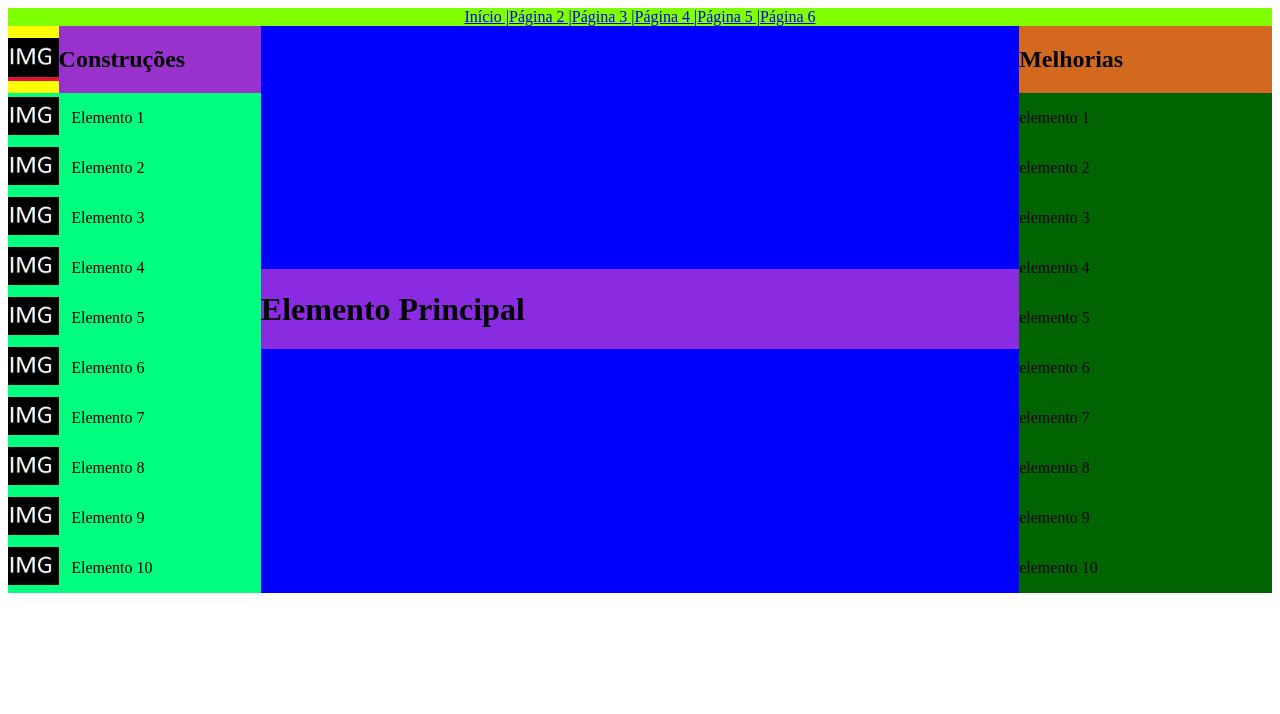
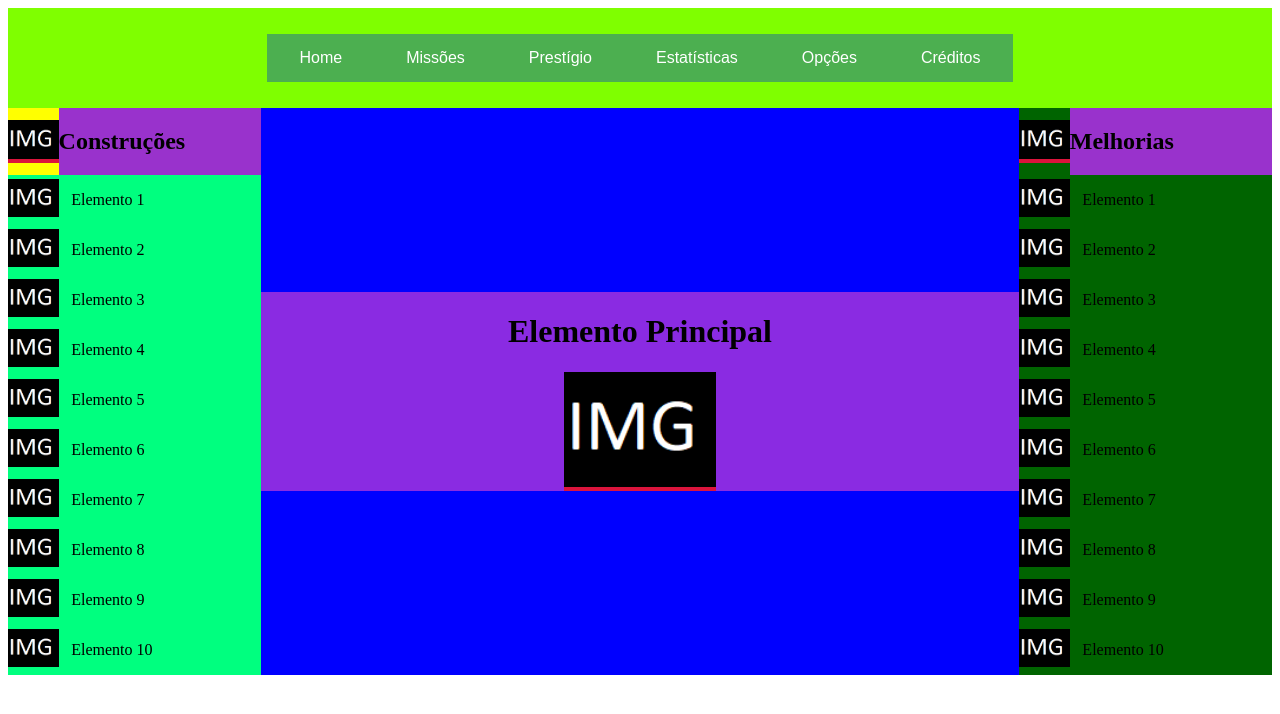
Before and after one commit to SergioArthur115/PI-JOGO, a plain HTML site: page index.html in a window 1280 px wide. Drawn offline with Linux system fonts and the light colour scheme.

Commit message:
Ajustes na index

```diff
--- a/css/estilo.css
+++ b/css/estilo.css
@@ -1,6 +1,8 @@
 .conteudo {
     display: flex;
     width: 100%;
+    height: 100%;
+    justify-content: center;
     align-items: center;
     background-color: blue;
 }
@@ -8,14 +10,17 @@
 .conteudo_construcoes {
     display: flex;
     width: 20%;
+    height: 100%;
     justify-content: left;
     flex-direction: column;
     background-color: yellow;
 }
 
 .conteudo_objPrincipal {
+    display: flex;
     width: 60%;
-    justify-content: center;
+    flex-direction: column;
+    align-items: center;
     background-color: blueviolet;
 }
 
@@ -29,6 +34,7 @@
 
 .conteudo_construcoes_elementos {
     display: flex;
+    height: 100%;
     justify-content: left;
     flex-direction: column;
     background-color: springgreen;
@@ -36,6 +42,8 @@
 
 .conteudo_melhorias_elementos {
     display: flex;
+    width: 20%;
+    height: 100%;
     justify-content: right;
     flex-direction: column;
     background-color: darkgreen;
@@ -47,29 +55,36 @@
     width: 100%;
 }
 
+.conteudo_melhorias_titulo {
+    display: flex;
+    align-items: center;
+    width: 100%;
+}
+
 .conteudo_construcoes_titulo_imagem {
     width: 20%;
-
     background-color: crimson;
 }
+
 .conteudo_construcoes_titulo_texto {
     width: 80%;
     background-color: darkorchid;
 }
+
 .conteudo_construcoes_titulo_imagem_imagem {
     width: 100%;
 }
 
-.conteudo_construcoes_elementos_elemento{
+.conteudo_construcoes_elementos_elemento {
     display: flex;
     align-items: center;
     gap: 5%;
 }
 
-.conteudo_construcoes_elementos_elemento_imagem{
+.conteudo_construcoes_elementos_elemento_imagem {
     width: 20%;
 }
 
-.conteudo_construcoes_elementos_elemento_imagem_imagem{
+.imagem {
     width: 100%;
 }
--- a/css/menu.css
+++ b/css/menu.css
@@ -1,7 +1,18 @@
 .cabecalho_menu{
     width: 100%;
+    height: 100px;
     display: flex;
     justify-content: center;
     align-items: center;
     background-color: chartreuse;
 }
+.button {
+    background-color: #4CAF50; /* Green */
+    border: none;
+    color: white;
+    padding: 15px 32px;
+    text-align: center;
+    text-decoration: none;
+    display: inline-block;
+    font-size: 16px;
+  }
--- a/index.html
+++ b/index.html
@@ -11,19 +11,20 @@
 
 <body>
     <nav class="cabecalho_menu">
-        <a href="index.html">Início |</a>
-        <a href="paginas/pagina2.html">Página 2 |</a>
-        <a href="paginas/pagina3.html">Página 3 |</a>
-        <a href="paginas/pagina4.html">Página 4 |</a>
-        <a href="paginas/pagina5.html">Página 5 |</a>
-        <a href="paginas/pagina6.html">Página 6 </a>
+        <a href="index.html"><button type="button" class="button">Home</button></a>
+        <a href="paginas/missoes.html"><button type="button" class="button">Missões</button></a>
+        <a href="paginas/prestigio.html"><button type="button" class="button">Prestígio</button></a>
+        <a href="paginas/estatisticas.html"><button type="button" class="button">Estatísticas</button></a>
+        <a href="paginas/opcoes.html"><button type="button" class="button">Opções</button></a>
+        <a href="paginas/creditos.html"><button type="button" class="button">Créditos</button></a>
     </nav>
     <div class="conteudo">
+        <!-- construçoes -->
         <div class="conteudo_construcoes">
             <div class="conteudo_construcoes_titulo">
                 <div class="conteudo_construcoes_titulo_imagem">
                     <img src="./imagens/img.png" alt="img" title="img"
-                        class="conteudo_construcoes_titulo_imagem_imagem">
+                        class="imagem">
                 </div>
                 <div class="conteudo_construcoes_titulo_texto">
                     <h2>Construções</h2>
@@ -34,7 +35,7 @@
                 <div class="conteudo_construcoes_elementos_elemento">
                     <div class="conteudo_construcoes_elementos_elemento_imagem">
                         <img src="./imagens/img.png" alt="img" title="img"
-                            class="conteudo_construcoes_elementos_elemento_imagem_imagem">
+                        class="imagem">
                     </div>
                     <div class="conteudo_construcoes_elementos_elemento_texto">
                         <p>Elemento 1</p>
@@ -43,7 +44,7 @@
                 <div class="conteudo_construcoes_elementos_elemento">
                     <div class="conteudo_construcoes_elementos_elemento_imagem">
                         <img src="./imagens/img.png" alt="img" title="img"
-                            class="conteudo_construcoes_elementos_elemento_imagem_imagem">
+                        class="imagem">
                     </div>
                     <div class="conteudo_construcoes_elementos_elemento_texto">
                         <p>Elemento 2</p>
@@ -52,7 +53,7 @@
                 <div class="conteudo_construcoes_elementos_elemento">
                     <div class="conteudo_construcoes_elementos_elemento_imagem">
                         <img src="./imagens/img.png" alt="img" title="img"
-                            class="conteudo_construcoes_elementos_elemento_imagem_imagem">
+                        class="imagem">
                     </div>
                     <div class="conteudo_construcoes_elementos_elemento_texto">
                         <p>Elemento 3</p>
@@ -61,7 +62,7 @@
                 <div class="conteudo_construcoes_elementos_elemento">
                     <div class="conteudo_construcoes_elementos_elemento_imagem">
                         <img src="./imagens/img.png" alt="img" title="img"
-                            class="conteudo_construcoes_elementos_elemento_imagem_imagem">
+                        class="imagem">
                     </div>
                     <div class="conteudo_construcoes_elementos_elemento_texto">
                         <p>Elemento 4</p>
@@ -70,7 +71,7 @@
                 <div class="conteudo_construcoes_elementos_elemento">
                     <div class="conteudo_construcoes_elementos_elemento_imagem">
                         <img src="./imagens/img.png" alt="img" title="img"
-                            class="conteudo_construcoes_elementos_elemento_imagem_imagem">
+                        class="imagem">
                     </div>
                     <div class="conteudo_construcoes_elementos_elemento_texto">
                         <p>Elemento 5</p>
@@ -79,7 +80,7 @@
                 <div class="conteudo_construcoes_elementos_elemento">
                     <div class="conteudo_construcoes_elementos_elemento_imagem">
                         <img src="./imagens/img.png" alt="img" title="img"
-                            class="conteudo_construcoes_elementos_elemento_imagem_imagem">
+                        class="imagem">
                     </div>
                     <div class="conteudo_construcoes_elementos_elemento_texto">
                         <p>Elemento 6</p>
@@ -88,7 +89,7 @@
                 <div class="conteudo_construcoes_elementos_elemento">
                     <div class="conteudo_construcoes_elementos_elemento_imagem">
                         <img src="./imagens/img.png" alt="img" title="img"
-                            class="conteudo_construcoes_elementos_elemento_imagem_imagem">
+                        class="imagem">
                     </div>
                     <div class="conteudo_construcoes_elementos_elemento_texto">
                         <p>Elemento 7</p>
@@ -97,7 +98,7 @@
                 <div class="conteudo_construcoes_elementos_elemento">
                     <div class="conteudo_construcoes_elementos_elemento_imagem">
                         <img src="./imagens/img.png" alt="img" title="img"
-                            class="conteudo_construcoes_elementos_elemento_imagem_imagem">
+                        class="imagem">
                     </div>
                     <div class="conteudo_construcoes_elementos_elemento_texto">
                         <p>Elemento 8</p>
@@ -106,7 +107,7 @@
                 <div class="conteudo_construcoes_elementos_elemento">
                     <div class="conteudo_construcoes_elementos_elemento_imagem">
                         <img src="./imagens/img.png" alt="img" title="img"
-                            class="conteudo_construcoes_elementos_elemento_imagem_imagem">
+                        class="imagem">
                     </div>
                     <div class="conteudo_construcoes_elementos_elemento_texto">
                         <p>Elemento 9</p>
@@ -115,7 +116,7 @@
                 <div class="conteudo_construcoes_elementos_elemento">
                     <div class="conteudo_construcoes_elementos_elemento_imagem">
                         <img src="./imagens/img.png" alt="img" title="img"
-                            class="conteudo_construcoes_elementos_elemento_imagem_imagem">
+                        class="imagem">
                     </div>
                     <div class="conteudo_construcoes_elementos_elemento_texto">
                         <p>Elemento 10</p>
@@ -123,24 +124,116 @@
                 </div>
             </div>
         </div>
+        <!-- Elemento Principal -->
         <div class="conteudo_objPrincipal">
             <h1>Elemento Principal</h1>
-        </div>
-        <div class="conteudo_melhorias">
-            <h2>Melhorias</h2>
-            <div class="conteudo_melhorias_elementos">
-                <p>elemento 1</p>
-                <p>elemento 2</p>
-                <p>elemento 3</p>
-                <p>elemento 4</p>
-                <p>elemento 5</p>
-                <p>elemento 6</p>
-                <p>elemento 7</p>
-                <p>elemento 8</p>
-                <p>elemento 9</p>
-                <p>elemento 10</p>
+            <div class="conteudo_construcoes_titulo_imagem">
+                <img src="./imagens/img.png" alt="img" title="img" class="imagem">
             </div>
         </div>
+        <!-- Melhorias -->
+        <div class="conteudo_melhorias_elementos">
+            <div class="conteudo_melhorias_titulo">
+                <div class="conteudo_construcoes_titulo_imagem">
+                    <img src="./imagens/img.png" alt="img" title="img"
+                    class="imagem">
+                </div>
+                <div class="conteudo_construcoes_titulo_texto">
+                    <h2>Melhorias</h2>
+                </div>
+            </div>
+            <div class="conteudo_construcoes_elementos_elemento">
+                <div class="conteudo_construcoes_elementos_elemento_imagem">
+                    <img src="./imagens/img.png" alt="img" title="img"
+                    class="imagem">
+                </div>
+                <div class="conteudo_construcoes_elementos_elemento_texto">
+                    <p>Elemento 1</p>
+                </div>
+            </div>
+            <div class="conteudo_construcoes_elementos_elemento">
+                <div class="conteudo_construcoes_elementos_elemento_imagem">
+                    <img src="./imagens/img.png" alt="img" title="img"
+                    class="imagem">
+                </div>
+                <div class="conteudo_construcoes_elementos_elemento_texto">
+                    <p>Elemento 2</p>
+                </div>
+            </div>
+            <div class="conteudo_construcoes_elementos_elemento">
+                <div class="conteudo_construcoes_elementos_elemento_imagem">
+                    <img src="./imagens/img.png" alt="img" title="img"
+                    class="imagem">
+                </div>
+                <div class="conteudo_construcoes_elementos_elemento_texto">
+                    <p>Elemento 3</p>
+                </div>
+            </div>
+            <div class="conteudo_construcoes_elementos_elemento">
+                <div class="conteudo_construcoes_elementos_elemento_imagem">
+                    <img src="./imagens/img.png" alt="img" title="img"
+                    class="imagem">
+                </div>
+                <div class="conteudo_construcoes_elementos_elemento_texto">
+                    <p>Elemento 4</p>
+                </div>
+            </div>
+            <div class="conteudo_construcoes_elementos_elemento">
+                <div class="conteudo_construcoes_elementos_elemento_imagem">
+                    <img src="./imagens/img.png" alt="img" title="img"
+                    class="imagem">
+                </div>
+                <div class="conteudo_construcoes_elementos_elemento_texto">
+                    <p>Elemento 5</p>
+                </div>
+            </div>
+            <div class="conteudo_construcoes_elementos_elemento">
+                <div class="conteudo_construcoes_elementos_elemento_imagem">
+                    <img src="./imagens/img.png" alt="img" title="img"
+                    class="imagem">
+                </div>
+                <div class="conteudo_construcoes_elementos_elemento_texto">
+                    <p>Elemento 6</p>
+                </div>
+            </div>
+            <div class="conteudo_construcoes_elementos_elemento">
+                <div class="conteudo_construcoes_elementos_elemento_imagem">
+                    <img src="./imagens/img.png" alt="img" title="img"
+                    class="imagem">
+                </div>
+                <div class="conteudo_construcoes_elementos_elemento_texto">
+                    <p>Elemento 7</p>
+                </div>
+            </div>
+            <div class="conteudo_construcoes_elementos_elemento">
+                <div class="conteudo_construcoes_elementos_elemento_imagem">
+                    <img src="./imagens/img.png" alt="img" title="img"
+                    class="imagem">
+                </div>
+                <div class="conteudo_construcoes_elementos_elemento_texto">
+                    <p>Elemento 8</p>
+                </div>
+            </div>
+            <div class="conteudo_construcoes_elementos_elemento">
+                <div class="conteudo_construcoes_elementos_elemento_imagem">
+                    <img src="./imagens/img.png" alt="img" title="img"
+                    class="imagem">
+                </div>
+                <div class="conteudo_construcoes_elementos_elemento_texto">
+                    <p>Elemento 9</p>
+                </div>
+            </div>
+            <div class="conteudo_construcoes_elementos_elemento">
+                <div class="conteudo_construcoes_elementos_elemento_imagem">
+                    <img src="./imagens/img.png" alt="img" title="img"
+                    class="imagem">
+                </div>
+                <div class="conteudo_construcoes_elementos_elemento_texto">
+                    <p>Elemento 10</p>
+                </div>
+            </div>
+        </div>
+    </div>
     </div>
 </body>
 
```
Also changed, not shown: imagens/09e0df5b-363d-440f-9b81-d38b58e56d94.png (added), imagens/Design sem nome.png (added), imagens/Sem título.png (added), imagens/image1_1024_1024_watermark.jpg (added), imagens/tgvug1e61x251.png (added), paginas/creditos.html (added), paginas/estatisticas.html (added), paginas/missoes.html (added), paginas/opcoes.html (added), paginas/pagina2.html (deleted), paginas/pagina3.html (deleted), paginas/pagina4.html (deleted), paginas/pagina5.html (deleted), paginas/pagina6.html (deleted), 1 more files.
